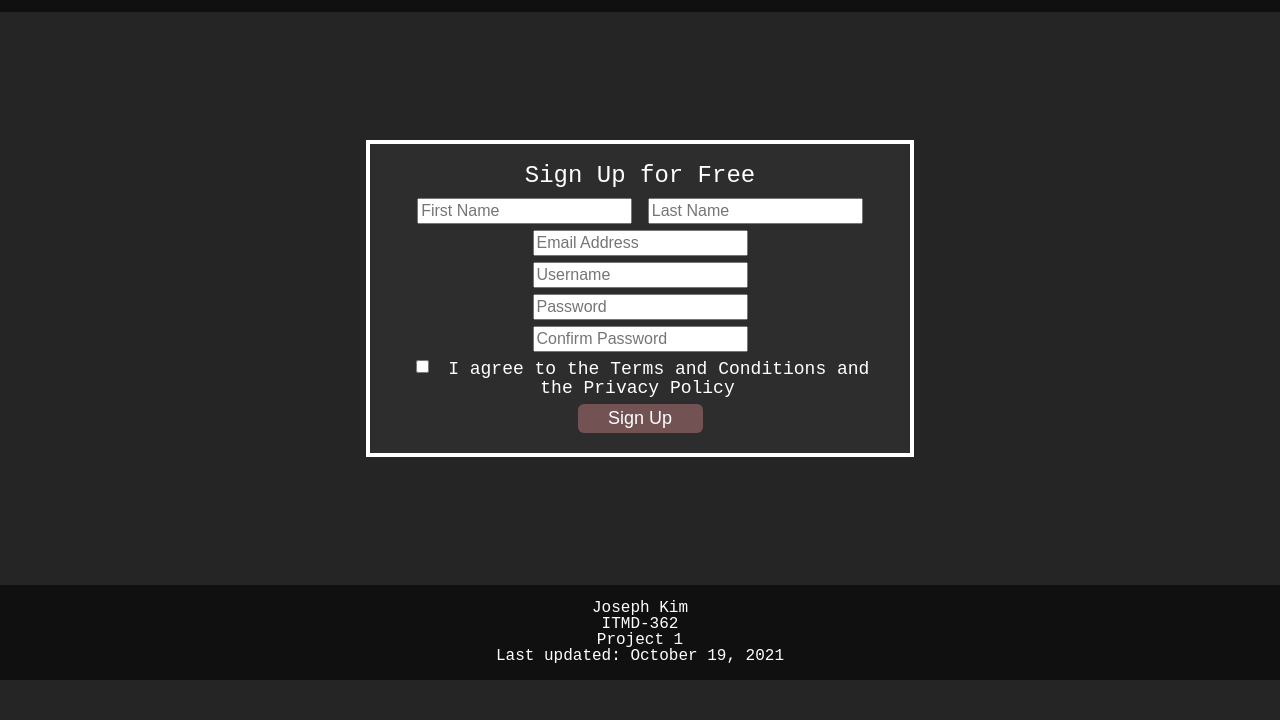
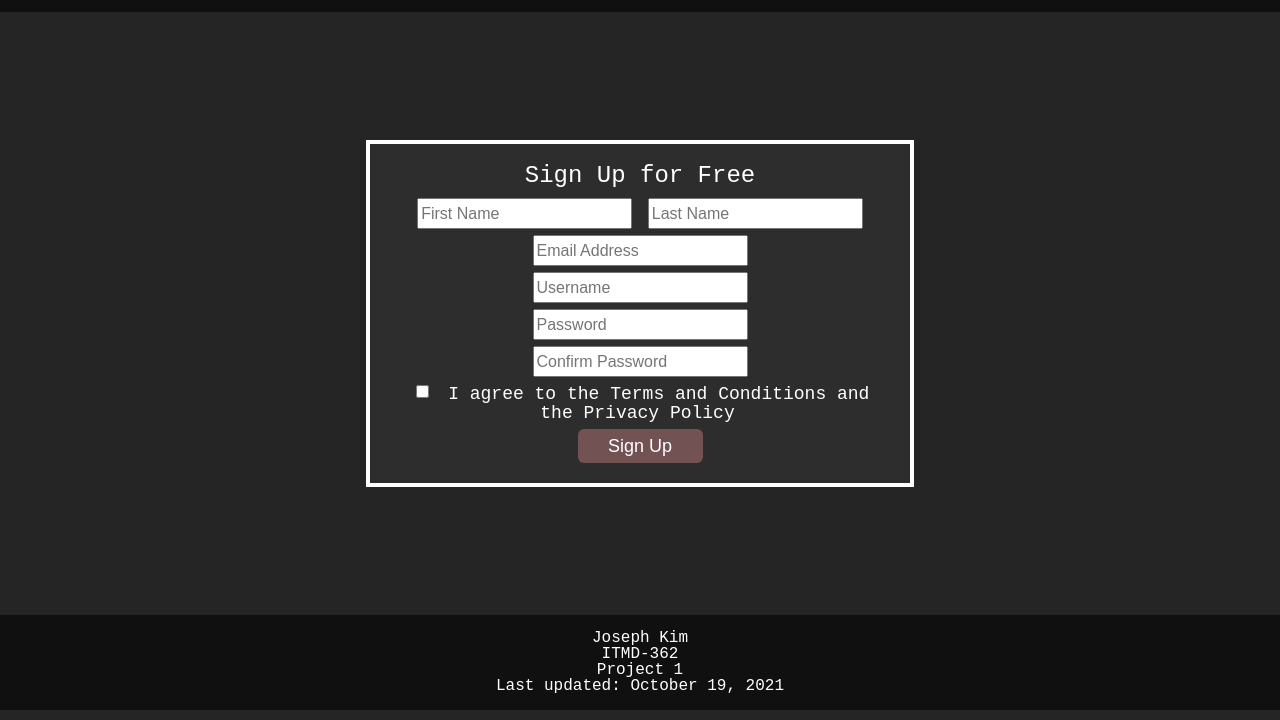
Before and after one commit to ITMD-362-Fall2021-JosephKim/project1, a plain HTML site: page index.html in a window 1280 px wide. Shown: the part 87-807 px from the top of the page. Drawn offline with Linux system fonts and the light colour scheme; a web font is replaced by a local one.

Commit message:
Update screen.css
Add change in lineheight for media query

```diff
--- a/css/screen.css
+++ b/css/screen.css
@@ -79,10 +79,16 @@ footer{
 .sign_up {
     width: 400px;
 	}
+input{
+	line-height: 1.953em;
+	}
 }
 @media only screen and (min-width: 800px) {
 
 .sign_up {
     width: 500px;
 	}
+input{
+	line-height: 1.563em;
+	}
 }
```
